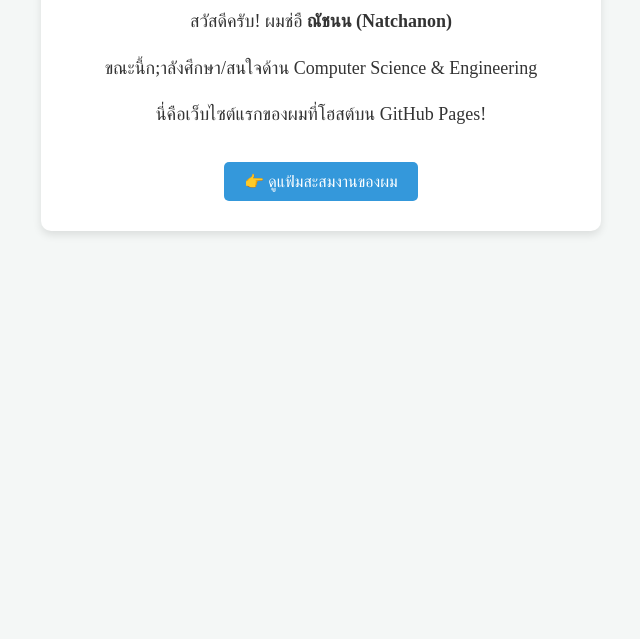
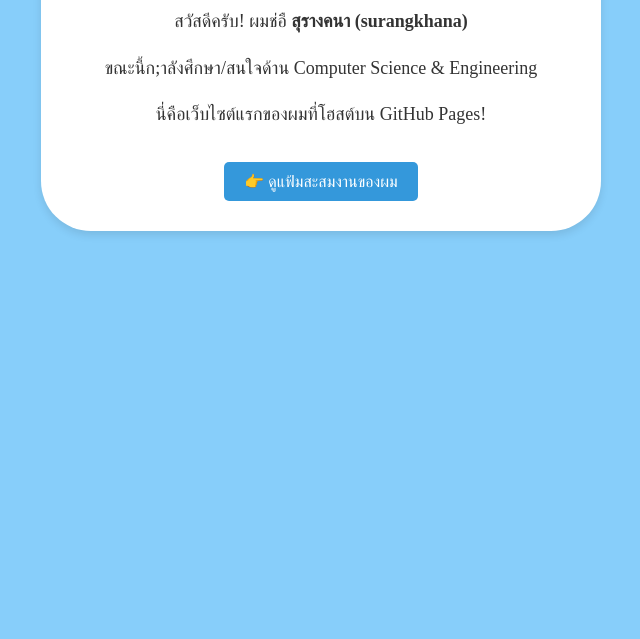
Before and after one commit to s34777-max/index.html, a plain HTML site: page index.html in a window 1280 px wide. Shown: the part 161-800 px from the top of the page, without its empty margins (319-959 px from the left). Drawn offline with Linux system fonts and the light colour scheme.

Commit message:
Update background color and profile name in index.html

```diff
--- a/index.html
+++ b/index.html
@@ -6,12 +6,12 @@
 <title>หน้าแนะน;าตัวของฉัน</title>
 <style>
 body {
-background-color: #f4f7f6; color: #333;
+background-color: #87CEFA; color: #333;
 text-align: center; padding: 50px;
 
 }
 .card {
-background: white; border-radius: 10px;
+background: white; border-radius: 50px;
 box-shadow: 0 4px 8px rgba(0,0,0,0.1);
 max-width: 500px; margin: 0 auto; padding: 30px;
 
@@ -23,7 +23,7 @@ p { font-size: 18px; line-height: 1.6; }
 <body>
 <div class="card">
 <h1>ยินดีต้อนรับสู่โปรไฟล์ของฉัน </h1>
-<p>สวัสดีครับ! ผมช่อื <strong>ณัชนน (Natchanon)</strong></p>
+<p>สวัสดีครับ! ผมช่อื <strong>สุรางคนา (surangkhana)</strong></p>
 <p>ขณะนี้ก;าลังศึกษา/สนใจด้าน Computer Science & Engineering</p>
 <p>นี่คือเว็บไซต์แรกของผมที่โฮสต์บน GitHub Pages!</p>
 <a href="portfolio.html" style="display:inline-block; background:#3498db; color:white; padding:10px 20px; text-decoration:none; border-radius:5px; margin-top:15px;">👉 ดูแฟ้มสะสมงานของผม</a>
```
